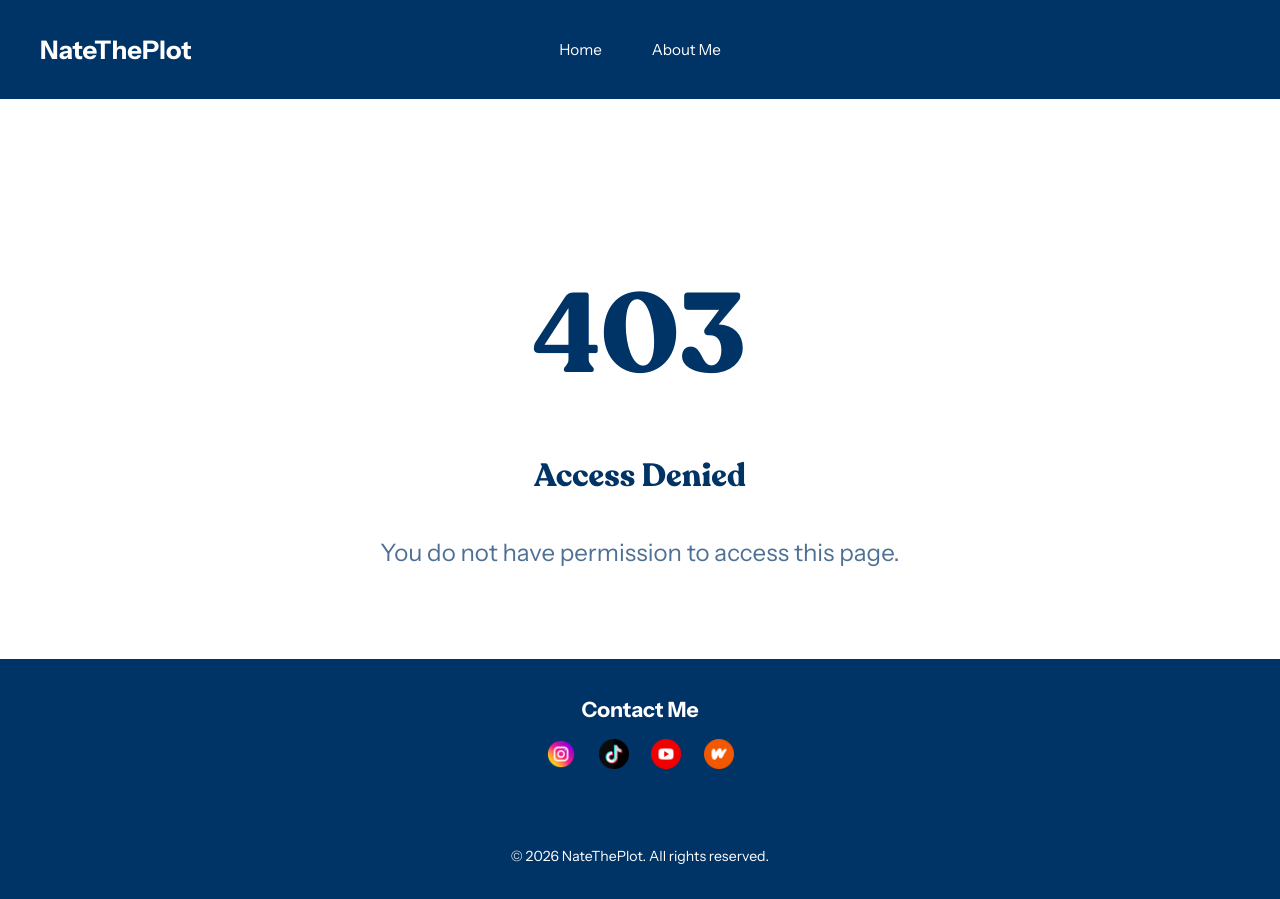
After one commit to Nazza1996/book-publishing-platform, a PHP site: page /403.html in a window 1280 px wide. The commit adds this page. Run offline with PHP 8.4, Linux system fonts and the light colour scheme.

Commit message:
Visual improvements

```diff
--- /dev/null
+++ b/403.html
@@ -0,0 +1,71 @@
+<!DOCTYPE html>
+<html lang="en">
+    <head>
+        <meta charset="UTF-8">
+        <meta name="viewport" content="width=device-width, initial-scale=1.0">
+        <meta http-equiv="X-UA-Compatible" content="ie=edge">
+        <title>NateThePlot</title>
+        <link rel="stylesheet" href="/styles/index.css">
+        <link rel="icon" href="/favicon.ico" type="image/x-icon">
+        <script type="module" src="/js/index.js"></script>
+    </head>
+
+    <style>
+        @font-face {
+            font-family: 'Recoleta';
+            src: url('/fonts/Recoleta.otf') format('opentype');
+            font-display: swap;
+        }
+
+        @font-face {
+            font-family: 'Instrumental-Sans';
+            src: url('/fonts/InstrumentalSans.ttf') format('woff2');
+            font-display: swap;
+        }
+
+        #error404 {
+            display: flex;
+            flex-direction: column;
+            align-items: center;
+            justify-content: center;
+            height: 65vh;
+            padding: 20px;
+            text-align: center;
+        }
+
+        #error404 h1 {
+            font-size: 7rem;
+            margin-bottom: 1rem;
+            font-family: Recoleta, serif;
+            color: var(--primary-text-color);
+        }
+
+        #error404 h2 {
+            font-size: 2rem;
+            margin-bottom: 1rem;
+            font-family: Recoleta, serif;
+            color: var(--primary-text-color);
+        }
+
+        #error404 p {
+            font-size: 1.5rem;
+            color: #666;
+            font-family: Instrumental-Sans, sans-serif;
+            color: var(--secondary-text-color);
+        }
+
+    </style>
+
+    <body>
+        <div id="navbar"></div>
+
+        <section id="error404">
+            <h1>403</h1>
+            <h2>Access Denied</h2>
+            <p>You do not have permission to access this page.</p>
+        </section>
+
+        <div id="footer"></div>
+    </body>
+
+</html>
--- a/styles/library.css
+++ b/styles/library.css
@@ -88,10 +88,10 @@
     color: white;
     text-decoration: none;
     border-radius: 6px;
-    margin-top: 20px;
+    margin: 20px 0;
     font-weight: 600;
     transition: background-color 0.3s ease;
-    align-self: flex-start;
+    align-self: center;
 }
 
 .book-card-link:hover {
```
Also changed, not shown: books/index.php (deleted, +0 -42 lines), books/view.php (+7 -4 lines), library.php (+14 -0 lines), 1 other file.
